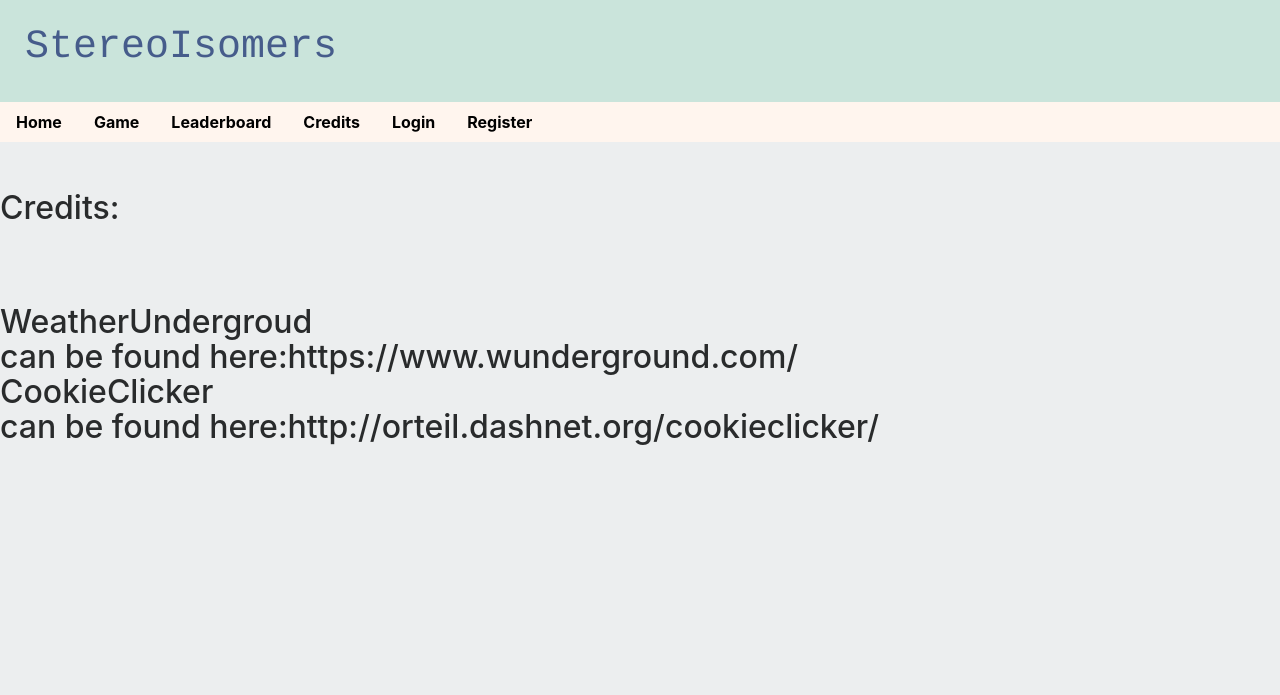
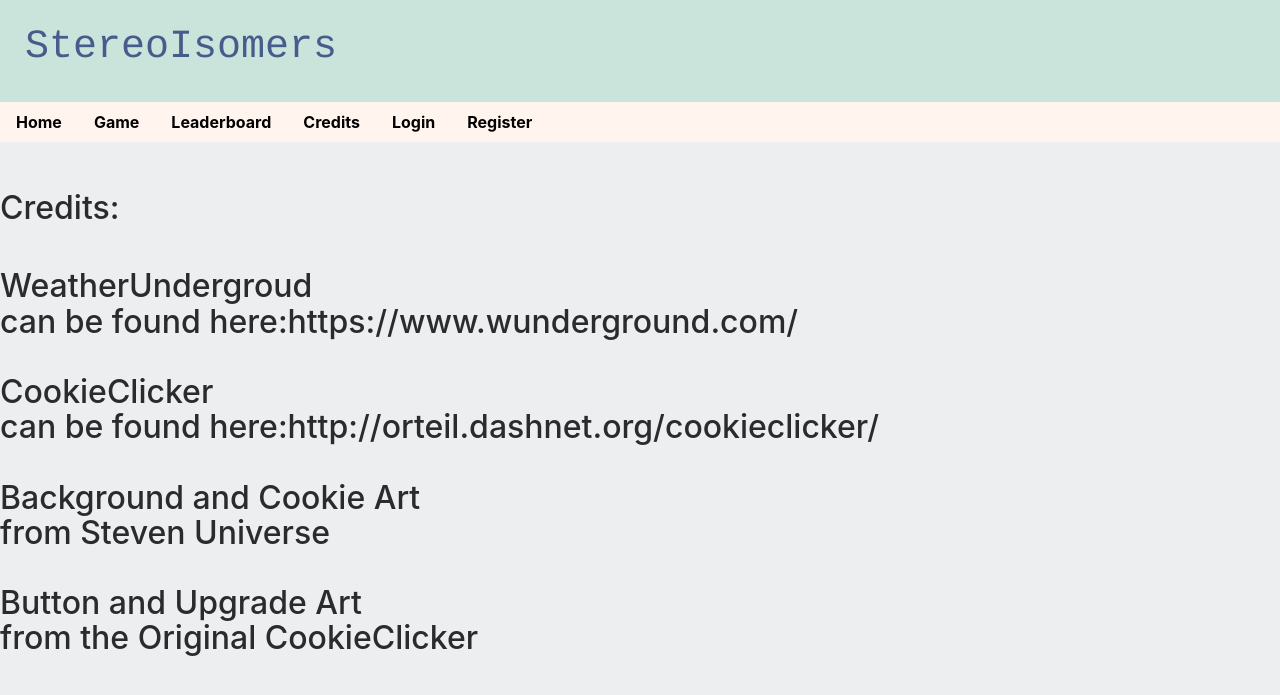
Before and after one commit to xshi0603/StereoIsomer, a Flask app: page /credits in a window 1280 px wide. Shown: the top 695 px of the page. Run offline with Flask 2, Linux system fonts and the light colour scheme; some libraries are stand-ins or nearby versions.

Commit message:
update creds

```diff
--- a/devlog.txt
+++ b/devlog.txt
@@ -111,3 +111,6 @@
 
 jackieW -- 2018-01-23 11:19:47
 leaderboard css
+
+jackieW -- 2018-01-23 15:03:07
+update credits
--- a/templates/credits.html
+++ b/templates/credits.html
@@ -44,15 +44,23 @@
 
     <h2>Credits:<h2>
 
-    <br><br>
+    <br>
 
     WeatherUndergroud
     <br>
     can be found here:https://www.wunderground.com/
-    <br>
+    <br><br>
     CookieClicker
     <br>
     can be found here:http://orteil.dashnet.org/cookieclicker/
+    <br><br>
+    Background and Cookie Art
+    <br>
+    from Steven Universe
+    <br><br>
+    Button and Upgrade Art
+    <br>
+    from the Original CookieClicker
     <br>
 
   </body>
```
